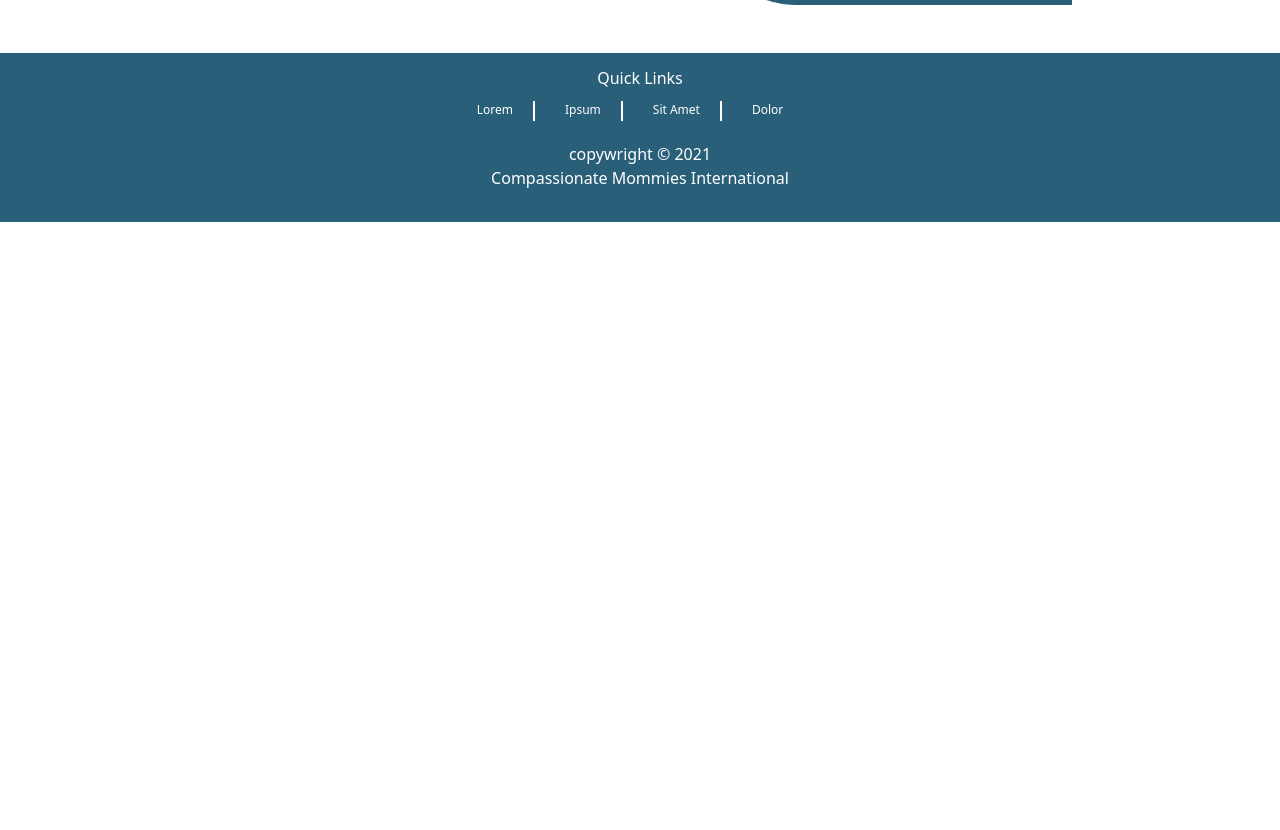
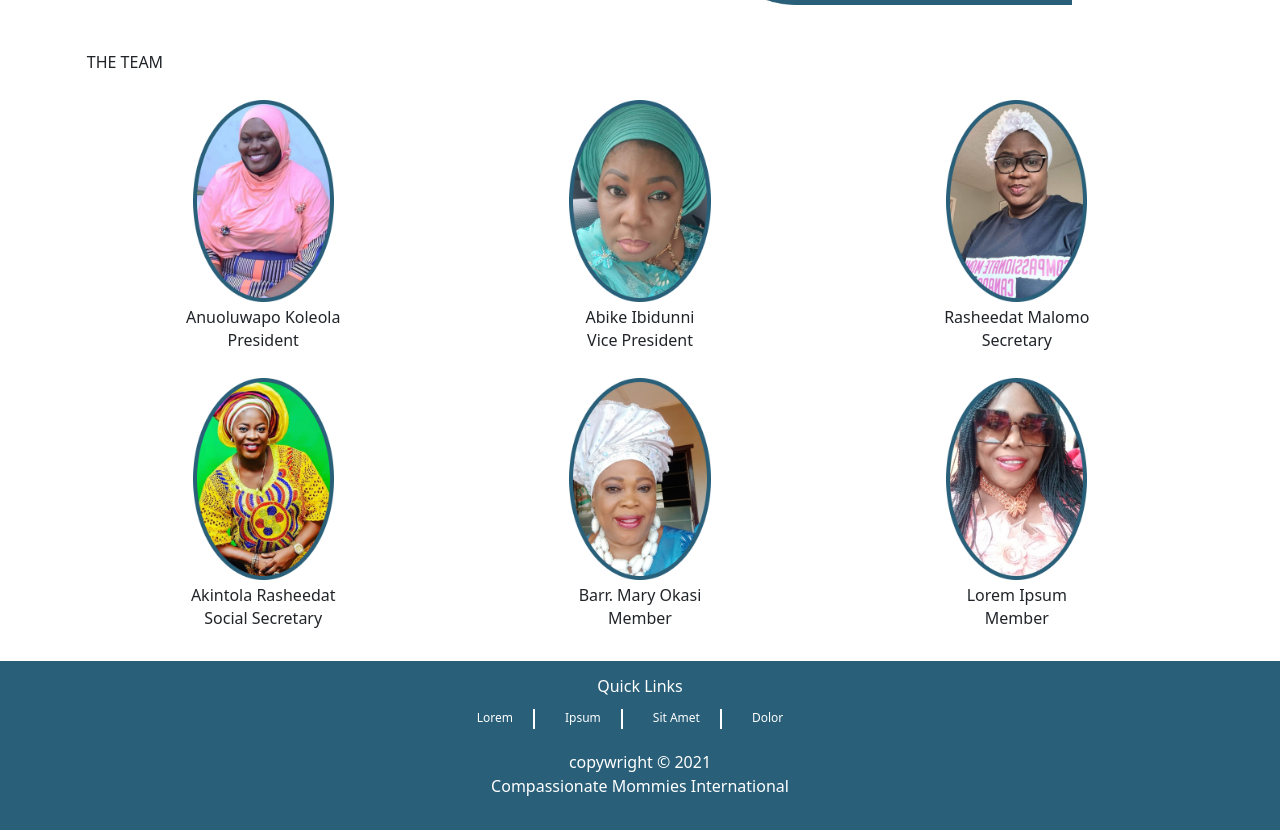
Before and after one commit to wordfreak/Ngo_web, a plain HTML site: page vision.html in a window 1280 px wide. Shown: the part 1379-2209 px from the top of the page. Before the commit the page ends 1601 px from the top, so only its background shows below. Drawn offline with nearby package versions, Linux system fonts and the light colour scheme.

Commit message:
added team member section to vission page

```diff
--- a/styles/vission.css
+++ b/styles/vission.css
@@ -55,6 +55,25 @@
     background-color: #E5E5E5;
 }
 
+.members-container{
+    width: 90%;
+    margin: 0 auto;
+    padding-bottom: 25px;
+}
+
+.team-img{
+    width: 40%;
+    margin: 20px;
+}
+
+.team-text{
+    margin-top: -17px;
+}
+
+.team-text h6{
+    margin-top: -14px;
+}
+
 /* Media Queries */
 
 @media only screen and (max-width: 990px){
--- a/vision.html
+++ b/vision.html
@@ -114,6 +114,58 @@
    </div>
   <!--Team Section Ends-->
 
+  <!--Team Members Section Starts-->
+   <div class="container-fluid">
+     <div class="container members-container">
+       <h6>THE TEAM</h6>
+       <div class="row">
+          <div class="col-lg-4 col-md-6 col-sm-6 text-center">
+             <img class="team-img" src="images/team-1.png" alt="team member">
+             <div class="team-text">
+               <p>Anuoluwapo Koleola</p>
+               <h6>President</h6>
+             </div>
+          </div>
+          <div class="col-lg-4 col-md-6 col-sm-6 text-center">
+             <img class="team-img" src="images/team-2.png" alt="team member">
+             <div class="team-text">
+               <p>Abike Ibidunni</p>
+               <h6>Vice President</h6>
+             </div>
+          </div>
+          <div class="col-lg-4 col-md-6 col-sm-6 text-center">
+             <img class="team-img" src="images/team-3.png" alt="team member">
+             <div class="team-text">
+              <p>Rasheedat Malomo</p>
+              <h6>Secretary</h6>
+            </div>
+          </div>
+          <div class="col-lg-4 col-md-6 col-sm-6 text-center">
+             <img class="team-img" src="images/team-4.png" alt="team member">
+             <div class="team-text">
+              <p>Akintola Rasheedat</p>
+              <h6>Social Secretary</h6>
+            </div>
+          </div>
+          <div class="col-lg-4 col-md-6 col-sm-6 text-center">
+             <img class="team-img" src="images/team-5.png" alt="team member">
+             <div class="team-text">
+              <p>Barr. Mary Okasi</p>
+              <h6>Member</h6>
+            </div>
+          </div>
+          <div class="col-lg-4 col-md-6 col-sm-6 text-center">
+             <img class="team-img" src="images/team-6.png" alt="team member">
+             <div class="team-text">
+              <p>Lorem Ipsum</p>
+              <h6>Member</h6>
+            </div>
+          </div>
+       </div>
+     </div>
+   </div>
+  <!--Team Members Section Ends-->
+
   <!--Footer Section starts-->
   <div class="container-fluid footer p-3">
     <h6 class="text-center text-white">Quick Links</h6>
```
